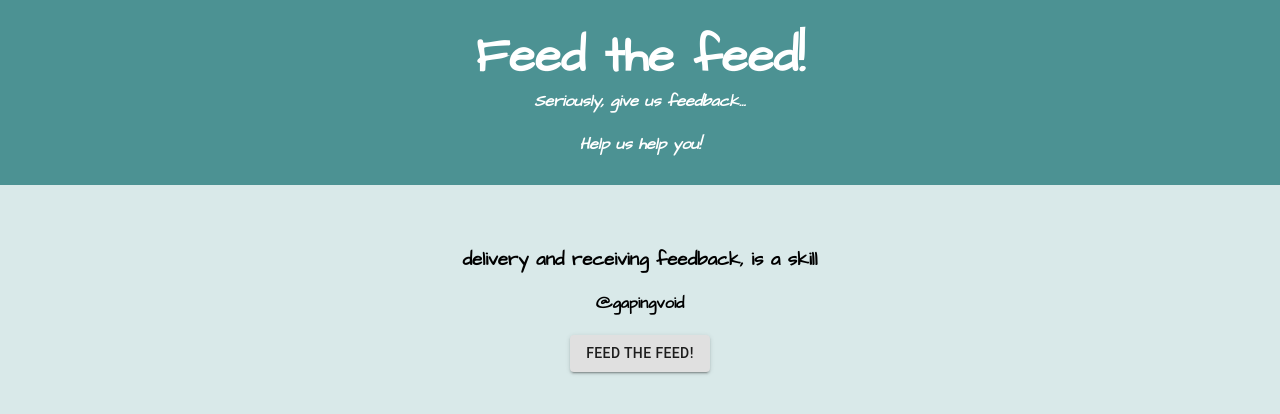
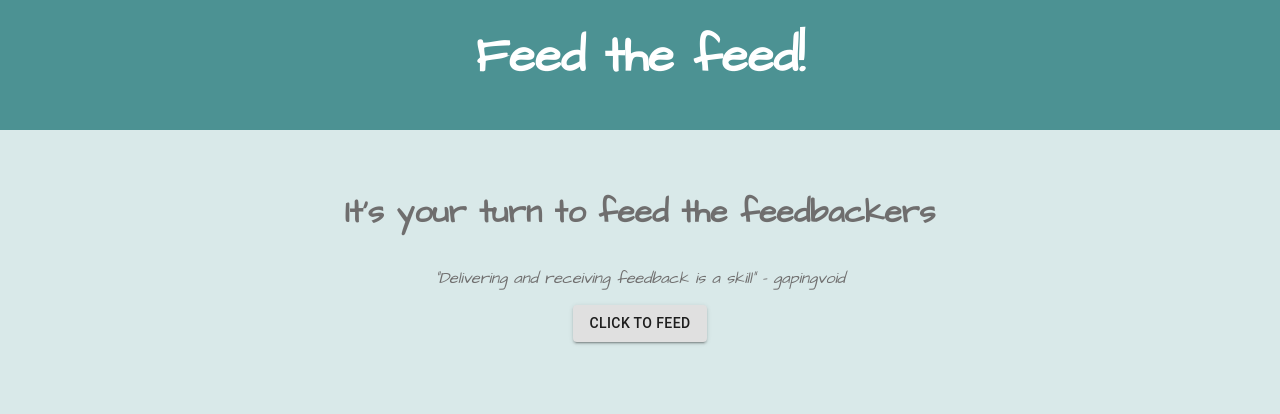
Before and after one commit to yyerthao/redux-feedback-loop, a React app: page /#/ in a window 1280 px wide. Built offline with nearby package versions, Linux system fonts and the light colour scheme.

Commit message:
Update from one reducer to multiple ones for each view

```diff
--- a/src/components/App/App.css
+++ b/src/components/App/App.css
@@ -6,6 +6,7 @@ html{
   text-align: center;
   font-family: 'Architects Daughter', cursive;
   background-color: rgb(217, 233, 233);
+  color: rgba(91, 87, 87, 0.845);
 }
 
 .App-header {
--- a/src/components/App/App.js
+++ b/src/components/App/App.js
@@ -41,8 +41,7 @@ class App extends Component {
       <div className="App">
         <header className="App-header">
           <h1 className="App-title">Feed the feed!</h1>
-          <h4><i>Seriously, give us feedback...</i></h4>
-          <h4><i>Help us help you!</i></h4>
+          {/* <h2><i>Help us help you!</i></h2> */}
         </header>
         <div className="inner-div">
         <br></br>
--- a/src/components/Comments/Comments.js
+++ b/src/components/Comments/Comments.js
@@ -3,7 +3,7 @@ import { connect } from "react-redux";
 import './Comments.css';
 import { withStyles } from '@material-ui/core/styles';
 import Button from '@material-ui/core/Button';
-import axios from 'axios';
+// import axios from 'axios';
 
 const styles = theme => ({
     button: {
@@ -35,24 +35,26 @@ state = {
       })
   }
 
-componentDidMount(){
-    this.getFeed();
-}
 
-getFeed = () => {
-    axios({
-        method: 'GET',
-        url: '/feedback'
-    }).then((response) => {
-        console.log('back from GET:', response.data);
-        this.setState({
-            feedBack: response.data
-        })
-    }).catch((err) => {
-        console.log(err);
-        alert('problem with GET request');
-    }) // end axios
-} // end getFeed
+
+// componentDidMount(){
+//     this.getFeed();
+// }
+
+// getFeed = () => {
+//     axios({
+//         method: 'GET',
+//         url: '/feedback'
+//     }).then((response) => {
+//         console.log('back from GET:', response.data);
+//         this.setState({
+//             feedBack: response.data
+//         })
+//     }).catch((err) => {
+//         console.log(err);
+//         alert('problem with GET request');
+//     }) // end axios
+// } // end getFeed
 
 //      addFeed = (event) => {
 //         event.preventDefault();
--- a/src/components/Feeling/Feeling.js
+++ b/src/components/Feeling/Feeling.js
@@ -29,11 +29,11 @@ class Form extends Component{
     feeling: 0
  }
 
-// handleSubmit function to handle user's input and send it to redux
+// handleSubmit function to handle user's input values and send it to redux store
   handleSubmit = (event) => {
       event.preventDefault();
       console.log('Adding feeling', this.state.feeling);
-      this.props.dispatch({type: 'ADD_FEELINGS', payload: this.state})
+      this.props.dispatch({type: 'FEELINGS', payload: this.state})
       this.props.history.push('/understanding');
   }
 
--- /dev/null
+++ b/src/components/Home/Home.css
@@ -0,0 +1,7 @@
+footer{
+    margin-bottom: 1rem;
+}
+
+/* h3{
+    margin-top: 0;
+} */
--- a/src/components/Home/Home.js
+++ b/src/components/Home/Home.js
@@ -2,6 +2,7 @@ import React, { Component } from 'react';
 import { connect } from "react-redux";
 import { withStyles } from '@material-ui/core/styles';
 import Button from '@material-ui/core/Button';
+import './Home.css'
 
 const styles = theme => ({
     buttonThanks: {
@@ -23,14 +24,14 @@ startFeedBack = (event) => {
         const classes = this.props;
         return(
             <div>
-            <h3>delivery and receiving feedback, is a skill</h3>
-            <h4>@gapingvoid</h4>
-                <Button
-                    onClick={(event) => this.startFeedBack(event)}
-                    variant="contained"
-                    className={classes.button}>
-                        Feed the feed!
-                </Button>
+                <h1>It's your turn to feed the feedbackers</h1>
+                <footer><i>"Delivering and receiving feedback is a skill" - gapingvoid</i></footer>
+                    <Button
+                        onClick={(event) => this.startFeedBack(event)}
+                        variant="contained"
+                        className={classes.button}>
+                            Click to feed
+                    </Button>
             </div>
         )
     }
--- /dev/null
+++ b/src/components/Review/Review.css
@@ -0,0 +1,3 @@
+h1{
+    margin-bottom: 2rem;
+}
--- a/src/components/Review/Review.js
+++ b/src/components/Review/Review.js
@@ -2,6 +2,8 @@ import React, { Component } from 'react';
 import { connect } from 'react-redux';
 import { withStyles } from '@material-ui/core/styles';
 import Button from '@material-ui/core/Button';
+import './Review.css';
+import axios from 'axios';
 
 const styles = theme => ({
     button: {
@@ -20,21 +22,29 @@ const styles = theme => ({
 
 class Review extends Component{
 
-  state = {
-      feedback: {
-          feels: '',
-          understanding: '',
-          support: '',
-          comments: ''
-      }
-  }
-
-
-returnHome = (event) => {
+// brings user to thank you view
+thankYou = (event) => {
     this.props.dispatch({type: 'NEW_FEEDBACK'})
-    this.props.history.push('/');
+    this.props.history.push('/thankyou');
 
 }
+
+  handleOnClick = () => {
+      console.log('ReduxState object: ', this.props.reduxState);
+      axios({
+              method: 'POST',
+              url: '/feedback',
+              data: this.props.reduxState,
+          })
+          .then((response) => {
+              console.log('response', response);
+              console.log('response.data', response.data);
+              this.props.history.push('/thankyou');
+          })
+          .catch((err) => {
+              console.error(err);
+          });
+  };
 
 
     render(){
@@ -43,8 +53,9 @@ returnHome = (event) => {
             <>
             <div>
                 <h1>Review Your Feedback</h1>
+
                  <Button
-                    onClick={(event) => this.returnHome(event)}
+                    onClick={(event) => this.thankYou(event)}
                     variant="contained"
                     className={classes.button}>
                         Next
@@ -57,6 +68,7 @@ returnHome = (event) => {
 
 
 const putStateOnProps = (reduxState) => ({reduxState});
+
 export default connect(putStateOnProps)(withStyles(styles)(Review));
 
 
--- a/src/components/ThankYou/ThankYou.css
+++ b/src/components/ThankYou/ThankYou.css
@@ -1,3 +1,3 @@
-.ThankYouHeaderOne{
-    margin-bottom: 0.5rem;
+h1{
+    margin-bottom: 1rem;
 }
--- a/src/components/ThankYou/ThankYou.js
+++ b/src/components/ThankYou/ThankYou.js
@@ -16,6 +16,7 @@ const styles = theme => ({
 
 class ThankYou extends Component{
 
+// brings user back to home
 returnHome = (event) => {
     this.props.dispatch({type: 'NEW_FEEDBACK'})
     this.props.history.push('/');
--- a/src/index.js
+++ b/src/index.js
@@ -10,19 +10,56 @@ import logger from 'redux-logger';
 
 
 
-// reducer to run everytime an action is dispatched
-const feedbackReducer = (state = [], action) => {
-    if (action.type === 'ADD_FEELINGS') {
-    // mutating state directionl, must return a new object containing state
-    // and any new property want to add
-        return [...state,action.payload];
-    } else if (action.type === 'UNDERSTANDING') {
-        return [...state,action.payload];
-    } else if (action.type === 'SUPPORT') {
-        return [...state,action.payload];
-    } else if (action.type === 'COMMENTS'){
-        return [...state,action.payload];
-    } else if (action.type === 'NEW_FEEDBACK') {
+// ORIGINAL reducer with multiple conditions
+// const feedbackReducer = (state = {}, action) => {
+//     if (action.type === 'ADD_FEELINGS') {
+// // mutating state directional, must return a new object containing state
+// // and any new property want to add
+//         return [...state,action.payload];
+//     } else if (action.type === 'UNDERSTANDING') {
+//         return [...state,action.payload];
+//     } else if (action.type === 'SUPPORT') {
+//         return [...state,action.payload];
+//     } else if (action.type === 'COMMENTS'){
+//         return [...state,action.payload];
+//     } else if (action.type === 'NEW_FEEDBACK') {
+//         return {};
+//     }
+//     return state;
+// }
+
+
+const feelingsReducer = (state = {}, action) => {
+    if(action.type === 'FEELINGS') {
+        return action.payload;
+    } else if (action.type === 'NEW_FEEDBACK'){
+        return {};
+    }
+    return state;
+}
+
+const understandReducer = (state = {}, action) => {
+    if(action.type === 'UNDERSTANDING') {
+        return action.payload;
+    } else if (action.type === 'NEW_FEEDBACK'){
+        return {};
+    }
+    return state;
+}
+
+const supportReducer = (state = {}, action) => {
+    if(action.type === 'SUPPORT') {
+        return action.payload;
+    } else if (action.type === 'NEW_FEEDBACK'){
+        return {};
+    }
+    return state;
+}
+
+const commentsReducer = (state = {}, action) => {
+    if(action.type === 'COMMENTS') {
+        return action.payload;
+    } else if (action.type === 'NEW_FEEDBACK'){
         return {};
     }
     return state;
@@ -31,7 +68,10 @@ const feedbackReducer = (state = [], action) => {
 
 const storeInstance = createStore(
     combineReducers({
-        feedbackReducer
+        feelingsReducer,
+        understandReducer,
+        supportReducer,
+        commentsReducer,
     }),
     applyMiddleware(logger),
 );
```
